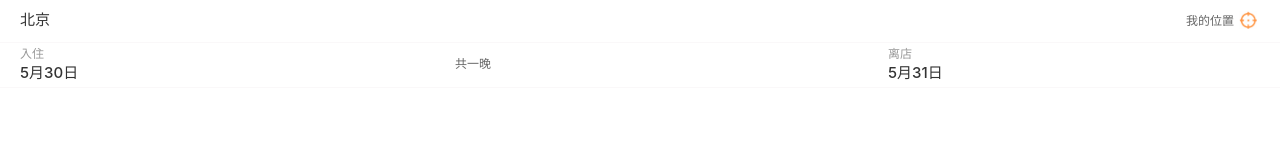
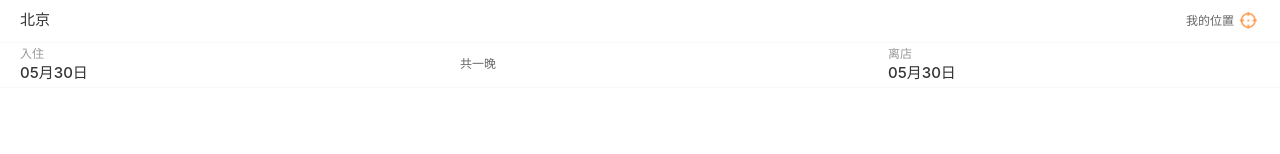
Before and after one commit to xumingyu2018/TripSite, a Vue app in the folder monkee-trip/: page /#/home in a window 1280 px wide. Shown: the part 476-630 px from the top of the page. Built offline with nearby package versions, Linux system fonts and the light colour scheme.

Commit message:
首页日期选择和结果处理

```diff
--- a/monkee-trip/src/utils/format_date.js
+++ b/monkee-trip/src/utils/format_date.js
@@ -1,7 +1,7 @@
 import dayjs from 'dayjs'
 
 export function formatMonthDay(date, formatStr = "MM月DD日"){
-  return dayjs(date).format(formateStr)
+  return dayjs(date).format(formatStr)
 }
 
 export function getDiffDays(startDate, endDate){
--- a/monkee-trip/src/views/home/components/home-search-box.vue
+++ b/monkee-trip/src/views/home/components/home-search-box.vue
@@ -10,7 +10,7 @@
     </div>
 
     <!-- 日期范围 -->
-    <div class="section date-range bottom-gray-line">
+    <div class="section date-range bottom-gray-line" @click="showCalendar =true">
       <div class="start">
         <div class="date">
           <span class="tip">入住</span>
@@ -25,6 +25,8 @@
         </div>
       </div>
     </div>
+    <van-calendar v-model:show="showCalendar" type="range" :round="false" @confirm="onConfirm" />
+
   </div>
 </template>
 
@@ -33,6 +35,7 @@ import useCityStore from '@/stores/modules/city';
 import { storeToRefs } from 'pinia';
 import { ref } from 'vue';
 import { useRouter } from 'vue-router'
+import { formatMonthDay } from '@/utils/format_date';
 
 const router = useRouter()
 
@@ -56,8 +59,21 @@ const cityStore = useCityStore()
 const { currentCity } = storeToRefs(cityStore)
 
 // 日期范围处理
-const startDate = ref("5月30日")
-const endDate = ref("5月31日")
+const nowDate = new Date()
+const newDate =nowDate.setDate(nowDate.getDate() + 1)
+
+const startDate = ref(formatMonthDay(nowDate))
+const endDate = ref(formatMonthDay(newDate))
+
+const showCalendar = ref(false)
+const onConfirm = (value) => {
+  // 1.设置日期范围
+  startDate.value = formatMonthDay(value[0])
+  endDate.value = formatMonthDay(value[1])
+
+  // 2.确定后隐藏日期
+  showCalendar.value = false
+}
 </script>
 
 <style lang="less" scoped>
```
